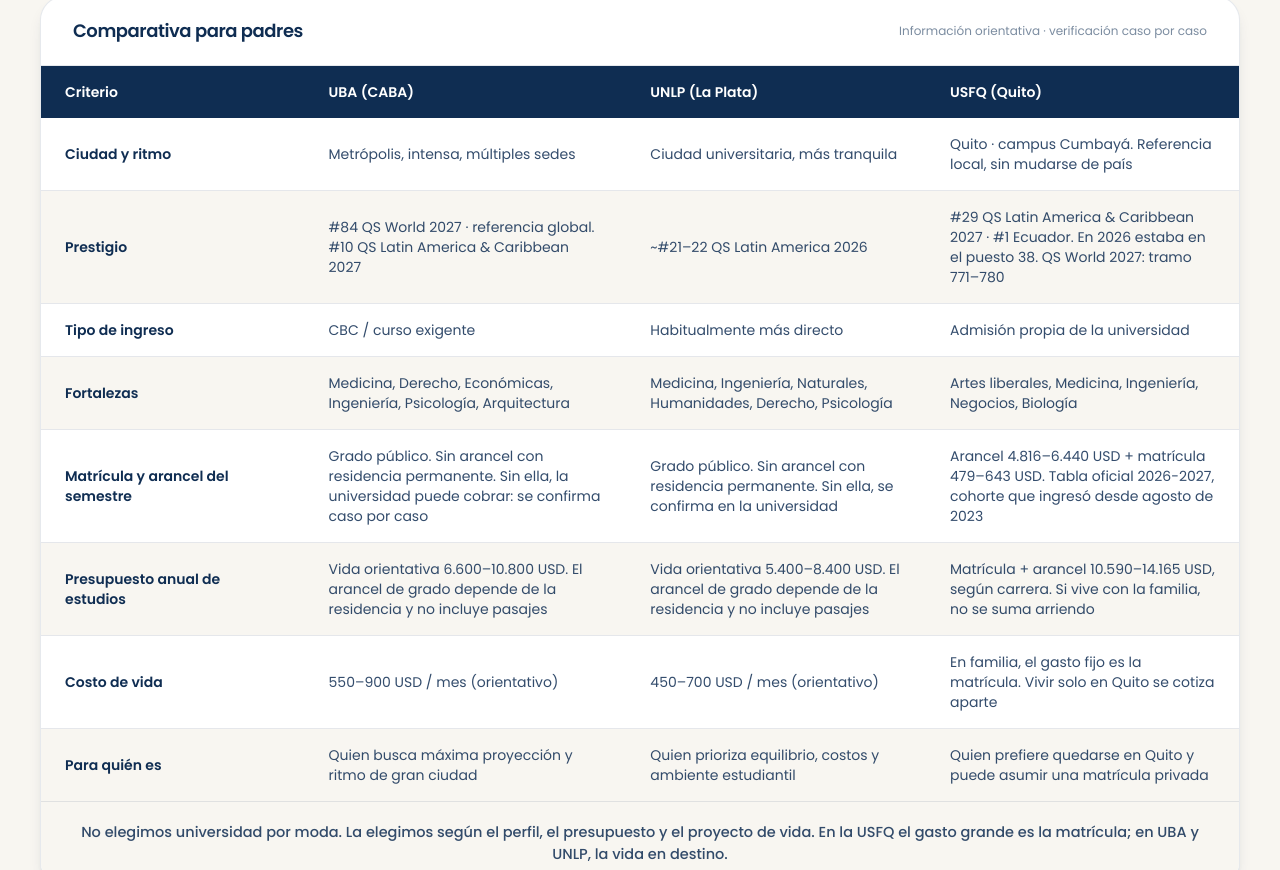
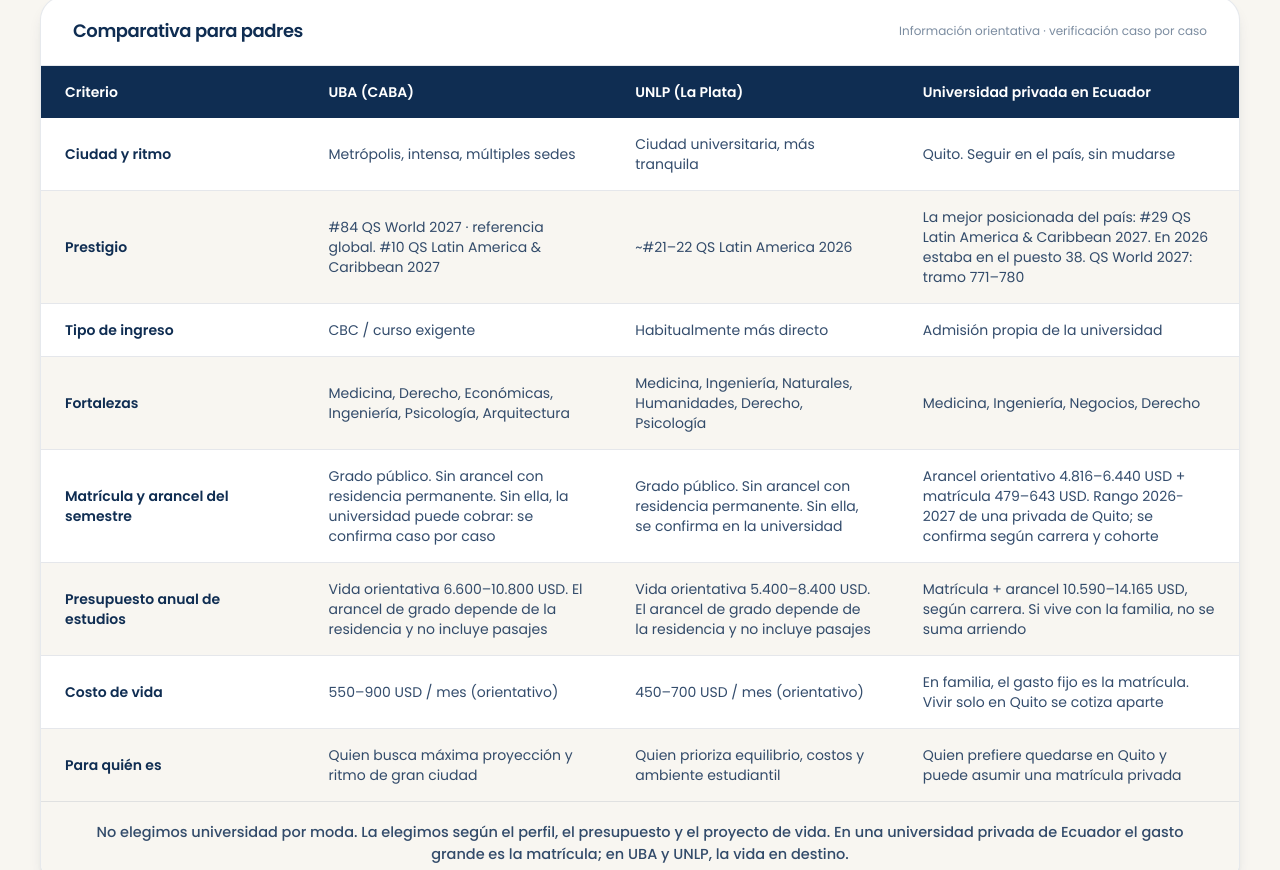
Before and after one commit to jaramillosebas007/Unifutura, a plain HTML site: page index.html in a window 1280 px wide. Shown: the part 4893-5763 px from the top of the page. Drawn offline with nearby package versions, Linux system fonts and the light colour scheme.

Commit message:
Nombra la tercera columna como universidad privada en Ecuador.
Quita la referencia explícita a una institución y deja el rango de matrícula y el puesto QS del país.

```diff
--- a/index.html
+++ b/index.html
@@ -611,7 +611,7 @@
                 <th class="px-6 py-4 font-semibold w-[22%]">Criterio</th>
                 <th class="px-6 py-4 font-semibold">UBA (CABA)</th>
                 <th class="px-6 py-4 font-semibold">UNLP (La Plata)</th>
-                <th class="px-6 py-4 font-semibold">USFQ (Quito)</th>
+                <th class="px-6 py-4 font-semibold">Universidad privada en Ecuador</th>
               </tr>
             </thead>
             <tbody class="text-[#0F2D52]/85">
@@ -619,13 +619,13 @@
                 <td class="px-6 py-4 font-semibold text-[#0F2D52]">Ciudad y ritmo</td>
                 <td class="px-6 py-4">Metrópolis, intensa, múltiples sedes</td>
                 <td class="px-6 py-4">Ciudad universitaria, más tranquila</td>
-                <td class="px-6 py-4">Quito · campus Cumbayá. Referencia local, sin mudarse de país</td>
+                <td class="px-6 py-4">Quito. Seguir en el país, sin mudarse</td>
               </tr>
               <tr class="compare-row border-b border-[#0F2D52]/8">
                 <td class="px-6 py-4 font-semibold text-[#0F2D52]">Prestigio</td>
                 <td class="px-6 py-4">#84 QS World 2027 · referencia global. #10 QS Latin America & Caribbean 2027</td>
                 <td class="px-6 py-4">~#21–22 QS Latin America 2026</td>
-                <td class="px-6 py-4">#29 QS Latin America & Caribbean 2027 · #1 Ecuador. En 2026 estaba en el puesto 38. QS World 2027: tramo 771–780</td>
+                <td class="px-6 py-4">La mejor posicionada del país: #29 QS Latin America & Caribbean 2027. En 2026 estaba en el puesto 38. QS World 2027: tramo 771–780</td>
               </tr>
               <tr class="compare-row border-b border-[#0F2D52]/8">
                 <td class="px-6 py-4 font-semibold text-[#0F2D52]">Tipo de ingreso</td>
@@ -637,13 +637,13 @@
                 <td class="px-6 py-4 font-semibold text-[#0F2D52]">Fortalezas</td>
                 <td class="px-6 py-4">Medicina, Derecho, Económicas, Ingeniería, Psicología, Arquitectura</td>
                 <td class="px-6 py-4">Medicina, Ingeniería, Naturales, Humanidades, Derecho, Psicología</td>
-                <td class="px-6 py-4">Artes liberales, Medicina, Ingeniería, Negocios, Biología</td>
+                <td class="px-6 py-4">Medicina, Ingeniería, Negocios, Derecho</td>
               </tr>
               <tr class="compare-row border-b border-[#0F2D52]/8">
                 <td class="px-6 py-4 font-semibold text-[#0F2D52]">Matrícula y arancel del semestre</td>
                 <td class="px-6 py-4">Grado público. Sin arancel con residencia permanente. Sin ella, la universidad puede cobrar: se confirma caso por caso</td>
                 <td class="px-6 py-4">Grado público. Sin arancel con residencia permanente. Sin ella, se confirma en la universidad</td>
-                <td class="px-6 py-4">Arancel 4.816–6.440 USD + matrícula 479–643 USD. Tabla oficial 2026-2027, cohorte que ingresó desde agosto de 2023</td>
+                <td class="px-6 py-4">Arancel orientativo 4.816–6.440 USD + matrícula 479–643 USD. Rango 2026-2027 de una privada de Quito; se confirma según carrera y cohorte</td>
               </tr>
               <tr class="compare-row border-b border-[#0F2D52]/8">
                 <td class="px-6 py-4 font-semibold text-[#0F2D52]">Presupuesto anual de estudios</td>
@@ -668,7 +668,7 @@
         </div>
         <div class="px-6 lg:px-8 py-5 bg-[#F8F6F1] border-t border-[#0F2D52]/10">
           <p class="text-[14.5px] text-[#0F2D52]/85 font-medium text-center">
-            No elegimos universidad por moda. La elegimos según el perfil, el presupuesto y el proyecto de vida. En la USFQ el gasto grande es la matrícula; en UBA y UNLP, la vida en destino.
+            No elegimos universidad por moda. La elegimos según el perfil, el presupuesto y el proyecto de vida. En una universidad privada de Ecuador el gasto grande es la matrícula; en UBA y UNLP, la vida en destino.
           </p>
         </div>
       </div>
```
